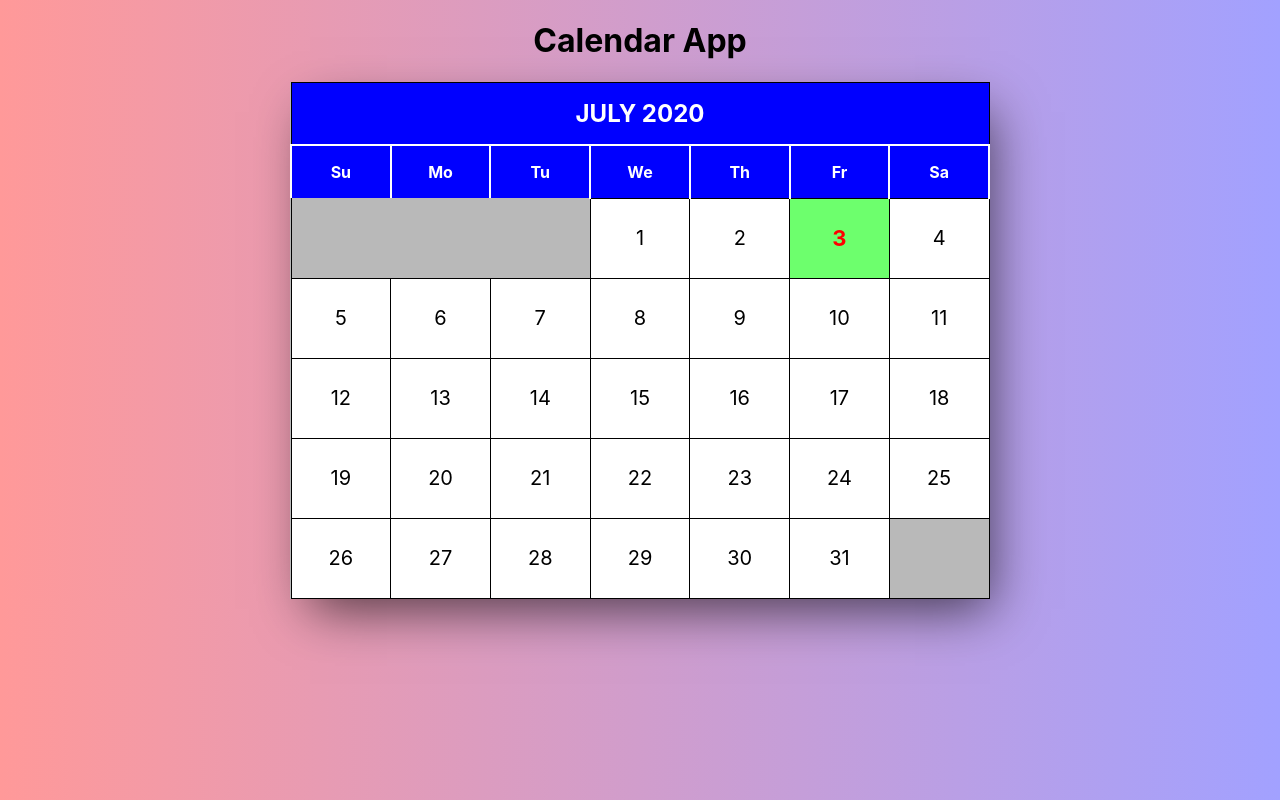
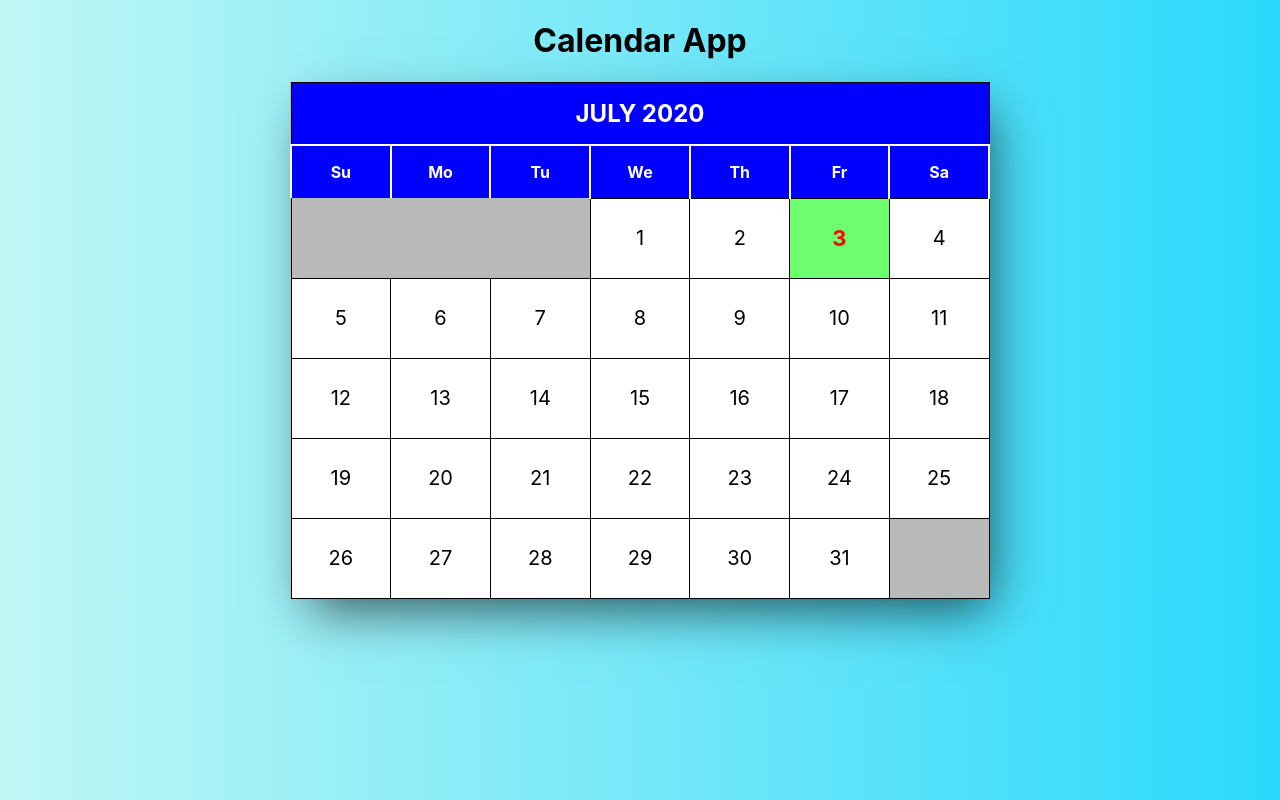
Before and after one commit to aktech27/react-ts-calendar, a React (Create React App) app: page / in a window 1280 px wide. Built offline with nearby package versions, Linux system fonts and the light colour scheme.

Commit message:
Add CSS - Improve UI

```diff
--- a/src/index.css
+++ b/src/index.css
@@ -6,7 +6,7 @@ body {
   -moz-osx-font-smoothing: grayscale;
   display: grid;
   place-items: center;
-  background: linear-gradient(to right, #ff9999, #a2a1ff);
+  background: linear-gradient(to right, #c0f7f4, #2ad9fc);
 }
 
 h1 {
```
